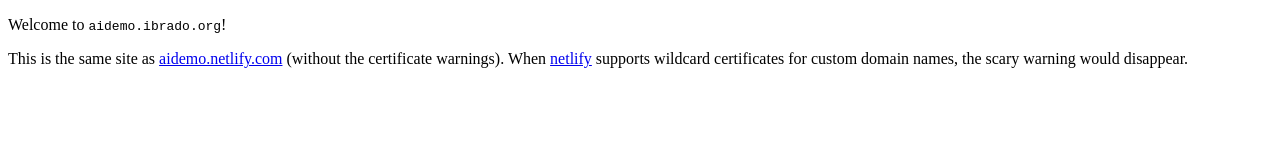
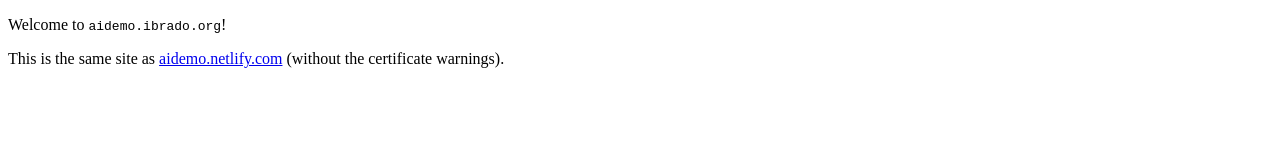
Before and after one commit to ibrado/ibrado.github.io, a plain HTML site: page index.html in a window 1280 px wide. Drawn offline with Linux system fonts and the light colour scheme.

Commit message:
They do...

```diff
--- a/index.html
+++ b/index.html
@@ -4,6 +4,6 @@
 <body>
 <p>Welcome to <tt>aidemo.ibrado.org</tt>!</p>
 
-<p>This is the same site as <a href="https://aidemo.netlify.com/">aidemo.netlify.com</a> (without the certificate warnings). When <a href="https://www.netlify.com/">netlify</a> supports wildcard certificates for custom domain names, the scary warning would disappear.</p>
+<p>This is the same site as <a href="https://aidemo.netlify.com/">aidemo.netlify.com</a> (without the certificate warnings).</p>
 </body>
 </html>
```
